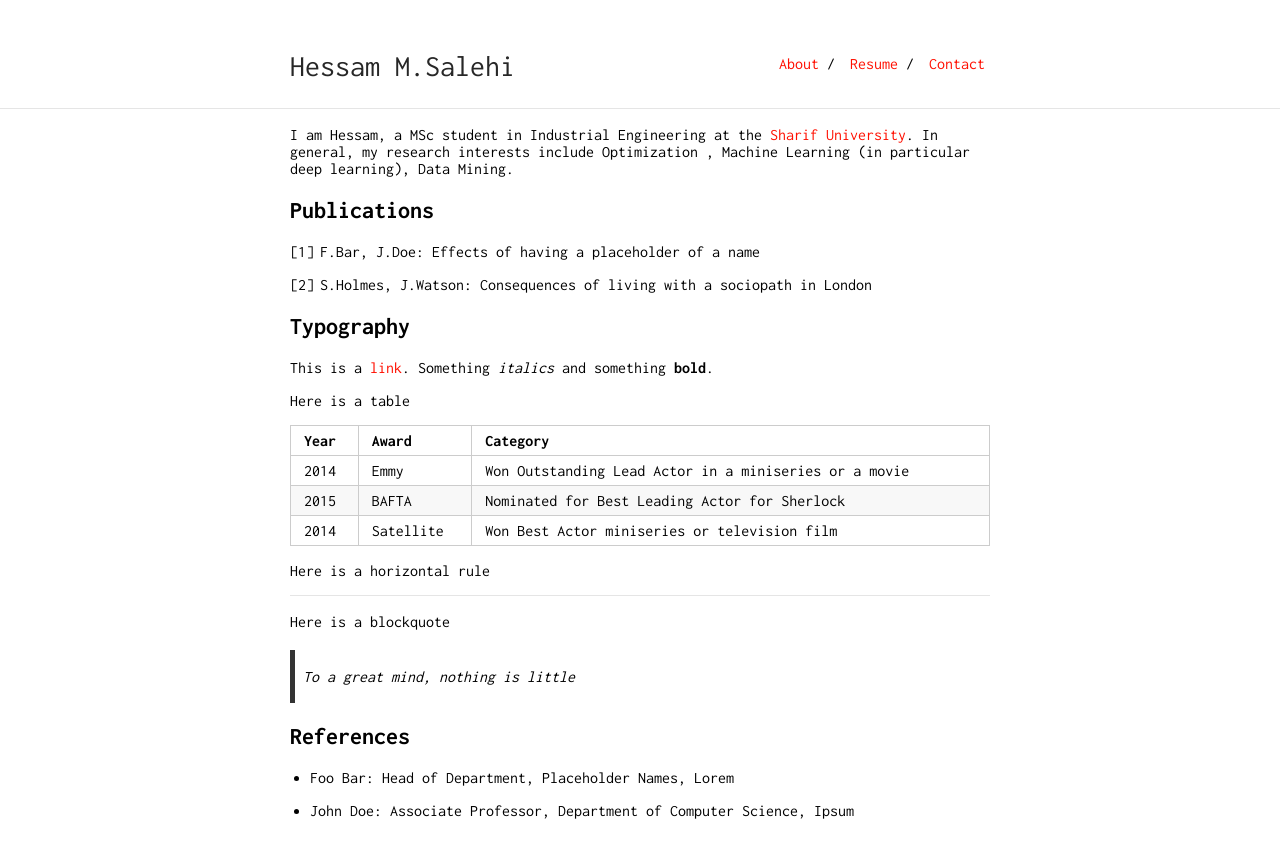
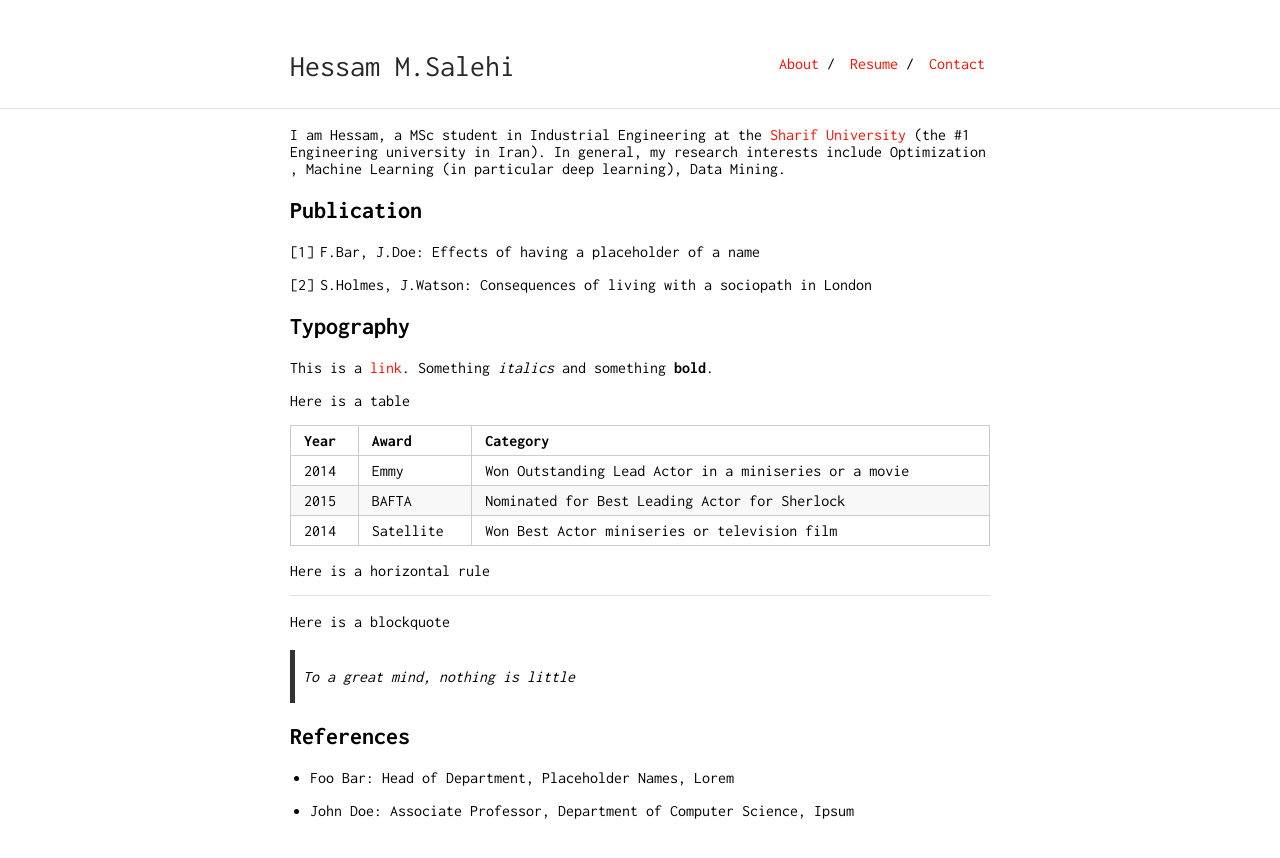
Before and after one commit to hessams/hessams.github.io, a Jekyll site: the page built from index.md, in a window 1280 px wide. Shown: the top 858 px of the page. Built offline with Jekyll 4.4.1, drawn with Linux system fonts in a browser that asks for light colours.

Commit message:
Updated Index

```diff
--- a/index.md
+++ b/index.md
@@ -3,10 +3,9 @@ title: Index
 layout: default
 ---
 
+I am Hessam, a MSc student in Industrial Engineering at the [Sharif University](http://sharif.edu) (the #1 Engineering university in Iran). In general, my research interests include Optimization , Machine Learning (in particular deep learning), Data Mining.
 
-I am Hessam, a MSc student in Industrial Engineering at the [Sharif University](http://sharif.edu). In general, my research interests include Optimization , Machine Learning (in particular deep learning), Data Mining.
-
-## Publications
+## Publication
 
 1. F.Bar, J.Doe: Effects of having a placeholder of a name
 
```
